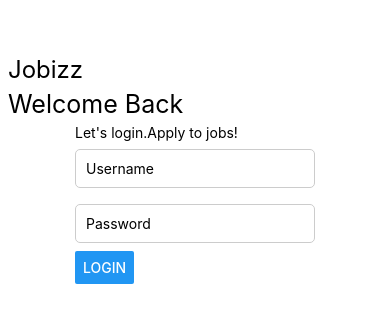
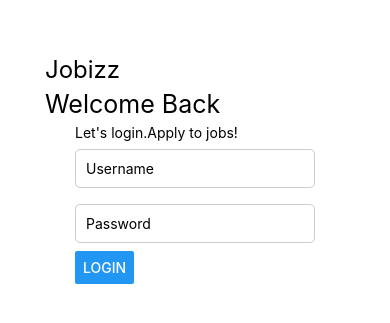
Before and after one commit to ESIANNAN/rn-assignment4-11347739, a React Native app: screen / in a window 390 px wide. Shown: the part 101-424 px from the top of the page. Built offline with nearby package versions, Linux system fonts and the light colour scheme.

Commit message:
Update Login.js
changed posit
ions of the text

```diff
--- a/Login.js
+++ b/Login.js
@@ -37,7 +37,7 @@ const styles = StyleSheet.create({
     fontSize: 24,
      marginBottom: 5,
      marginTop: 140,
-    marginLeft: -67,
+    marginLeft: -30,
   },
   input: {
     width: '100%',
@@ -50,7 +50,10 @@ const styles = StyleSheet.create({
   welcome: {
     fontSize: 25,
      marginBottom: 5,
-    marginLeft: -67,
+    marginLeft: -30,
   },
-
+  apply: {
+    marginLeft: -30,
+    marginBottom: 60,
+  },
 });
```
